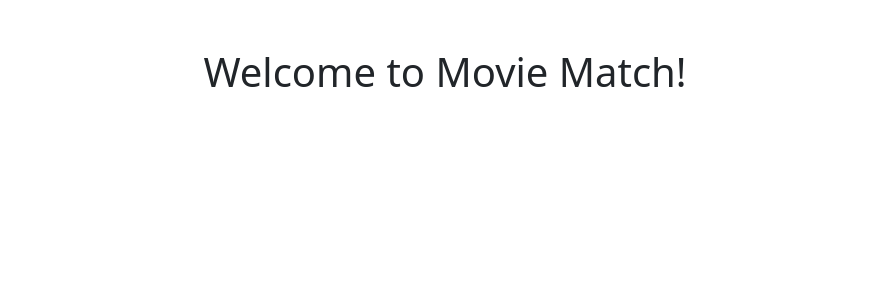
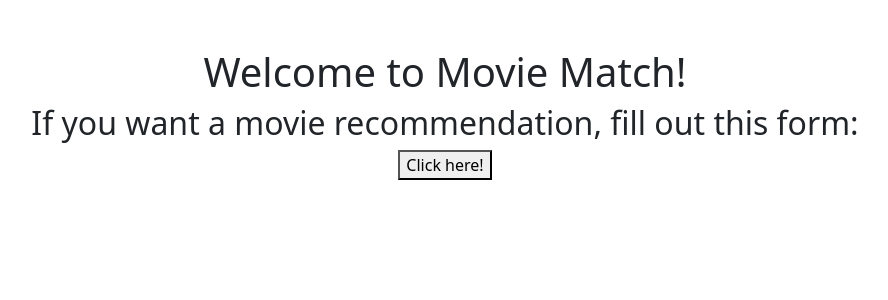
Before and after one commit to saharmaisha/moviematch, a Flask app: page / in a window 1280 px wide. Shown: the part 66-366 px from the top of the page, without its empty margins (195-1083 px from the left). Run offline with Flask 2, Linux system fonts and the light colour scheme; a user stored in the database is signed in; some libraries are stand-ins or nearby versions.

Commit message:
changed files

```diff
--- a/app.py
+++ b/app.py
@@ -111,3 +111,37 @@ def register():
     # GET
     else:
         return render_template("register.html")
+
+@app.route("/form", methods=["GET", "POST"])
+@login_required
+def form():
+    directors = db.execute("SELECT DISTINCT(Director) FROM movies")
+    actors = db.execute("SELECT DISTINCT(Star1) FROM movies")
+    years = db.execute("SELECT DISTINCT(Release_Year) FROM movies ORDER BY Release_Year")
+    if request.method == "POST":
+        # Validate form submission
+        genre = request.form.get("genre")
+        director = request.form.get("director")
+        actor = request.form.get("actor")
+        minyear = request.form.get("minyear")
+        maxyear = request.form.get("maxyear")
+        rating = request.form.get("rating")
+        if not genre:
+            return apology("missing genre")
+        elif not director:
+            return apology("missing director")
+        elif not actor:
+            return apology("missing actor")
+        elif not minyear:
+            return apology("missing minimum year of release")
+        elif not maxyear:
+            return apology("missing maximum year of release")
+        elif not rating:
+            return apology("missing rating")
+        db.execute("INSERT INTO form (rating, director, genre, actor, minyear, maxyear) VALUES (?, ?, ?, ?, ?, ?)", rating, director, genre, actor, minyear, maxyear)
+    else:
+        return render_template("form.html", directors = directors, actors = actors, years = years)
+
+@app.route("/results")
+def results():
+    results = db.execute("SELECT ")
--- a/templates/index.html
+++ b/templates/index.html
@@ -6,4 +6,6 @@
 
 {% block main %}
 <h1>Welcome to Movie Match!</h1>
+<h2>If you want a movie recommendation, fill out this form:</h2>
+<button href="templates/form.html">Click here!</button>
 {% endblock %}
```
Also changed, not shown: templates/results.html (+23 -0 lines), moviematch.db.
